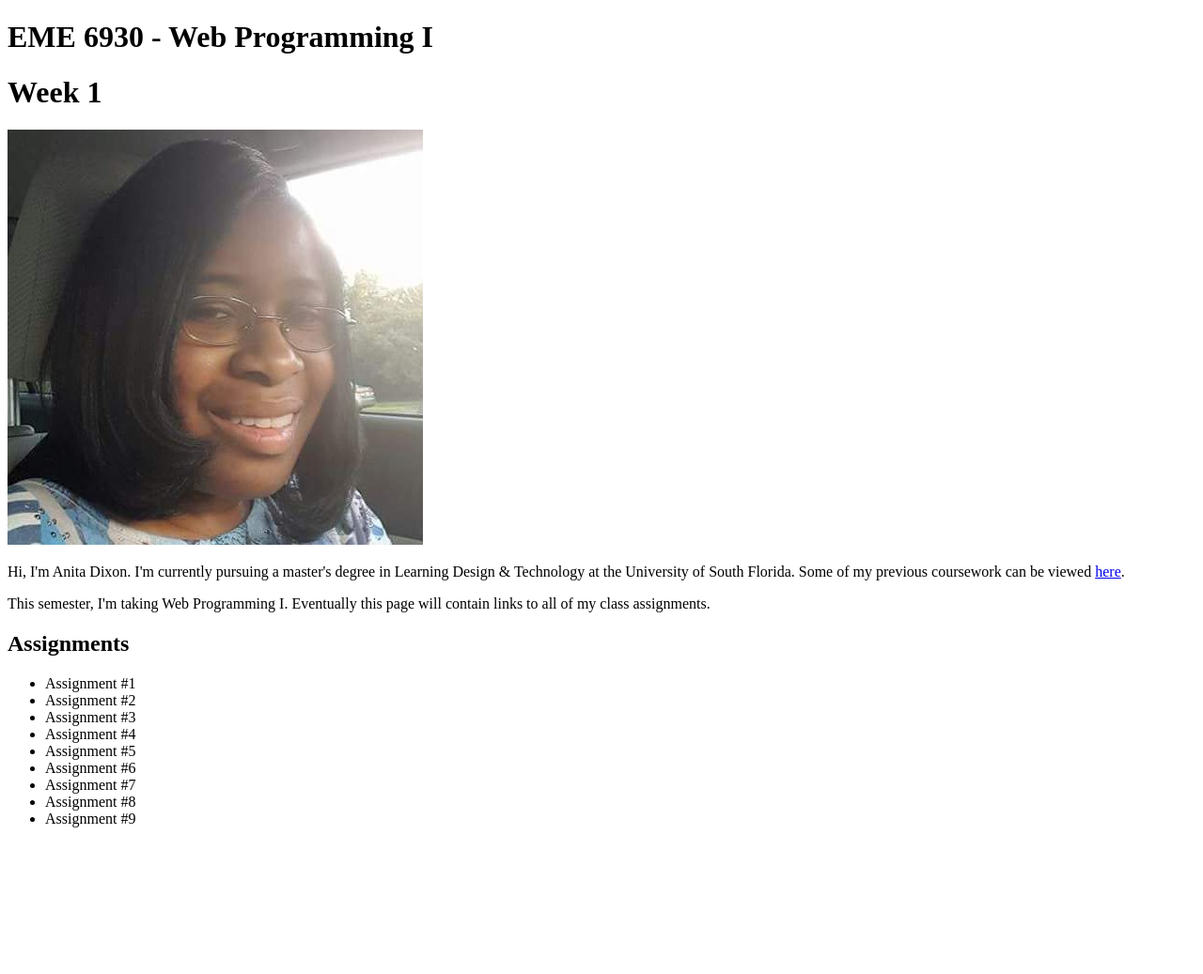
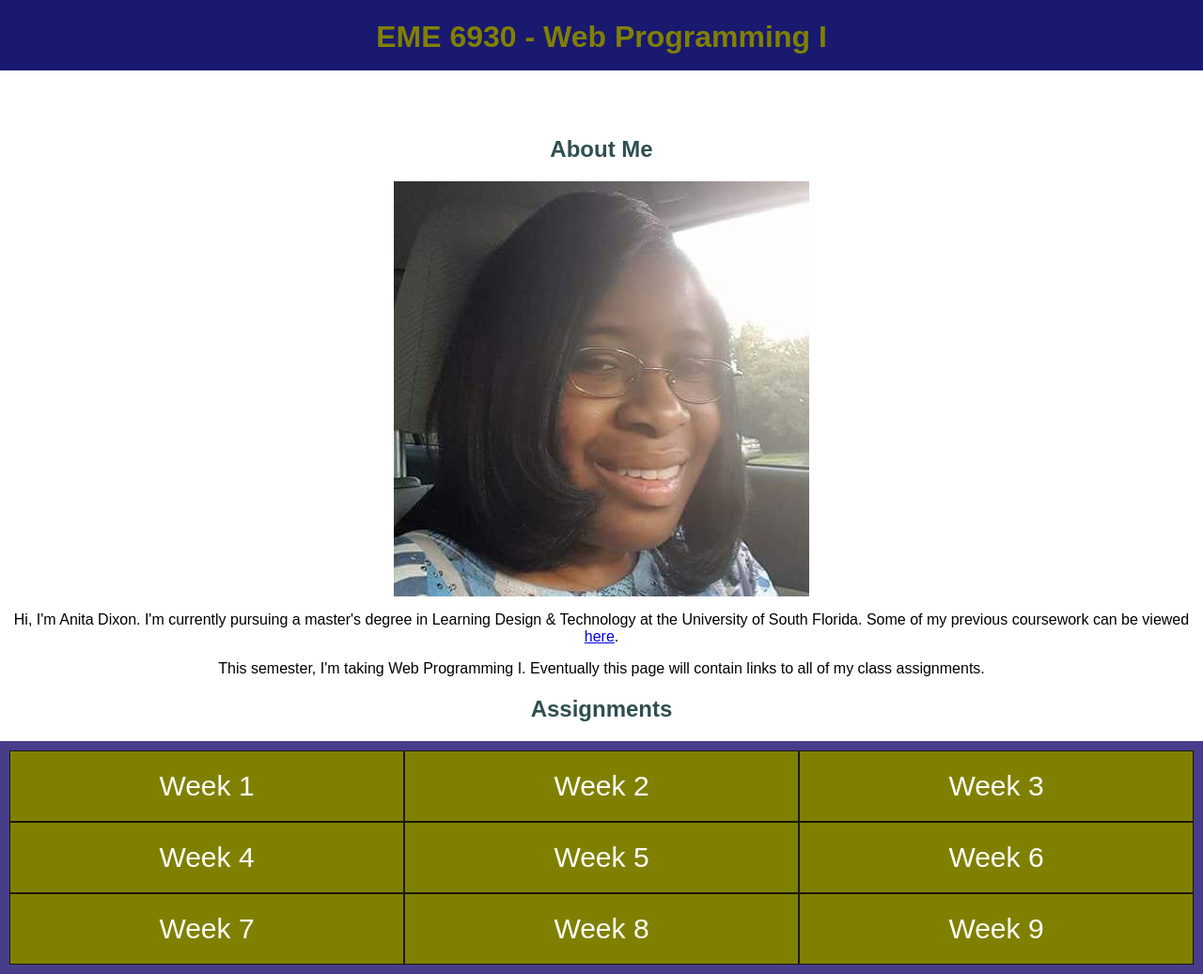
Before and after one commit to adixon99/Web-Programming-I, a plain HTML site: page Week 1.html in a window 1280 px wide. Shown: the whole page at 94% size. Before the commit the page ends 897 px from the top, so only its background shows below. Drawn offline with Linux system fonts and the light colour scheme.

Commit message:
Week 1 Work

```diff
--- a/Week 1.html
+++ b/Week 1.html
@@ -1,39 +1,42 @@
 <!doctype html>
 <html>
 <head>
+<link href="style.css" rel="stylesheet" type="text/css">
+
 <title>Anita Dixon - Web Programming I</title>
 </head>
 <body>
-<div class="container">
-  <header>
-    <div class="primary_header">
-      <h1 class="title"> EME 6930 - Web Programming I </h1>
-      <h1 class="title">Week 1</h1>
-    </div>
+<header>
+      <h1> EME 6930 - Web Programming I </h1>
 
-      <img src="images/Anita2.jpg" alt=" Anita Dixon sitting in a car">
-      <p>Hi, I'm Anita Dixon. I'm currently pursuing a master's degree in Learning Design & Technology at the University of South Florida.
-        Some of my previous coursework can be viewed <a href="http://mcphersona.myweb.usf.edu/"> here</a>.</p>
+
+    </header>
+
+	<section>
+        <h2> About Me</h2>
+
+    <img src="images/Anita2.jpg" alt=" Anita Dixon sitting in a car"/>
+	       <p>Hi, I'm Anita Dixon. I'm currently pursuing a master's degree in Learning Design &amp; Technology at the University of South Florida.
+        Some of my previous coursework can be viewed
+		<a href="http://mcphersona.myweb.usf.edu/"> here</a>.</p>
+
        <p>This semester, I'm taking Web Programming I. Eventually this page will contain links to all of my class assignments.</p>
 
-      </header>
-      <section>
-        <h2 class="title"> Assignments </h2>
+<h2> Assignments</h2>
 
-      <ul>
-        <li>Assignment #1</li>
-		<li>Assignment #2</li>
-        <li>Assignment #3</li>
-        <li>Assignment #4</li>
-        <li>Assignment #5</li>
-        <li>Assignment #6</li>
-        <li>Assignment #7</li>
-        <li>Assignment #8</li>
-        <li>Assignment #9</li>
+  <div class="grid-container">
+  <div class="grid-item">Week 1</div>
+  <div class="grid-item">Week 2</div>
+  <div class="grid-item">Week 3</div>
+  <div class="grid-item">Week 4</div>
+  <div class="grid-item">Week 5</div>
+  <div class="grid-item">Week 6</div>
+  <div class="grid-item">Week 7</div>
+  <div class="grid-item">Week 8</div>
+  <div class="grid-item">Week 9</div>
+</div>
 
-      </ul>
-    </section>
-
+  </section>
 
 
 </body>
--- /dev/null
+++ b/style.css
@@ -0,0 +1,60 @@
+@charset "UTF-8";
+/* CSS Document */
+
+html {
+	-ms-text-size-adjust:100%;
+	-webkit-text-size-adjust:100%;
+}
+
+body{
+	margin: 0;
+	background-color: white;
+	font-family: sans-serif;
+	padding-top: 125px;
+	text-align:center;
+}
+
+h1,h3,h4 {
+	color:olive;text-align: center;
+}
+
+h2 {
+	color:darkslategrey;text-align: center;
+}
+
+header {
+	position:fixed;
+	top: 0;
+	left: 0;
+	width: 100%;
+	background-color: midnightblue;
+	color: white;
+	box-sizing:border-box;
+	clear: both;
+	z-index: 1;
+	height: 75px;
+
+}
+
+
+img {display:block;
+  margin-left: auto;
+  margin-right: auto;
+   	margin-top: auto;
+}
+
+.grid-container {
+  display: grid;
+  grid-template-columns: auto auto auto;
+  background-color:darkslateblue;
+  padding: 10px;
+}
+
+.grid-item {
+  background-color: olive;
+  border: 1px solid rgba(0, 0, 0, 0.8);
+  padding: 20px;
+  font-size: 30px;
+  text-align: center;
+  color: white;
+}
```
Also changed, not shown: index.html (+3 -4 lines).
